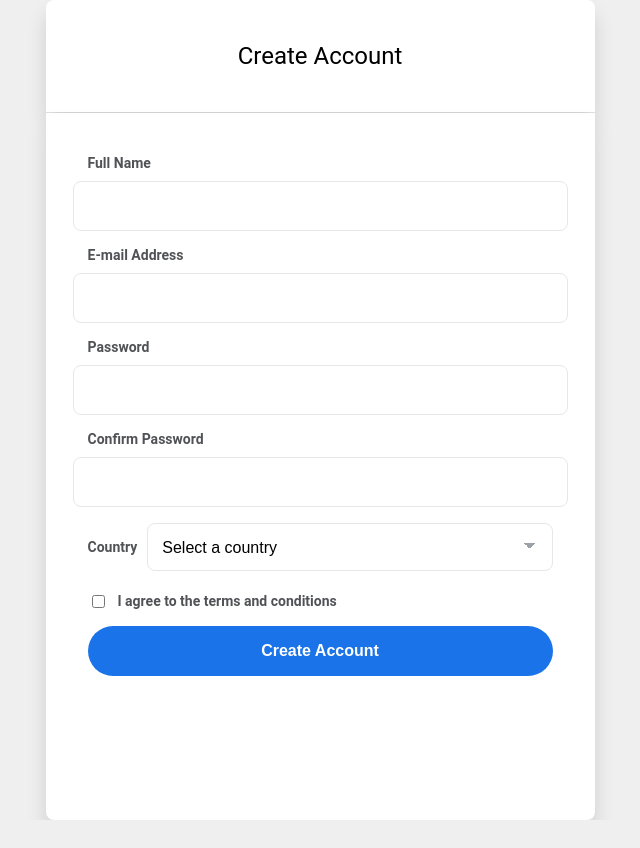
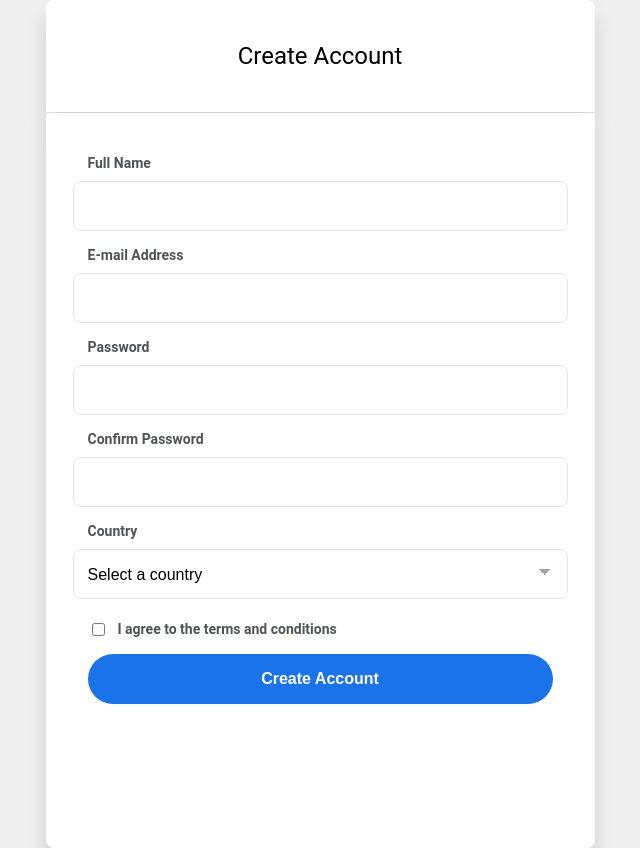
Before and after one commit to karelysperez/proyecto5, a website built with Vite: page index.html in a window 1280 px wide. Shown: the whole page, without its empty margins (320-960 px from the left). Before the commit the page ends 820 px from the top, so only its background shows below. Built offline with nearby package versions, Linux system fonts and the light colour scheme.

Commit message:
Refactor select element styling; remove unused styles for cleaner CSS.

```diff
--- a/src/style.css
+++ b/src/style.css
@@ -93,6 +93,7 @@ select:focus{
 }
 
 select{
+    box-sizing: content-box;
     appearance:none;
     background-image: linear-gradient(45deg, transparent 50%, #9aa1a9 50%),
     linear-gradient(135deg, #9aa1a9 50%, transparent 50%);
@@ -105,11 +106,7 @@ input[type="checkbox"]{
     transform: translateY(1px);
     accent-color:#3b82f6;
 }
-.selectCountry-section{
-    display:flex;
-    gap:10px;
-    flex-direction: row;
-}
+
 
 .terms-section{
     display:flex;
@@ -136,7 +133,6 @@ button[type="submit"]{
     color:#fff;
     font-weight:700;
     font-size:16px;
-    cursor:pointer;
     transition: transform .05s, filter .15s, box-shadow .15s;
 }
 button[type="submit"]:hover{ filter:brightness(1.05); }
```
